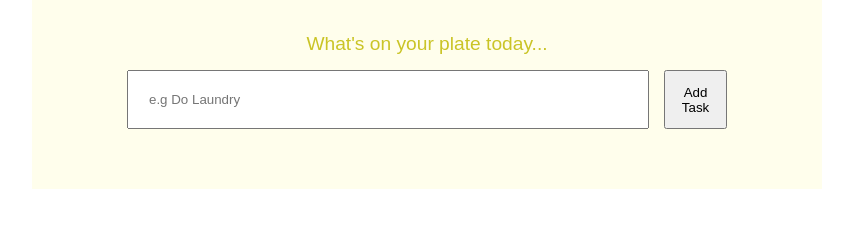
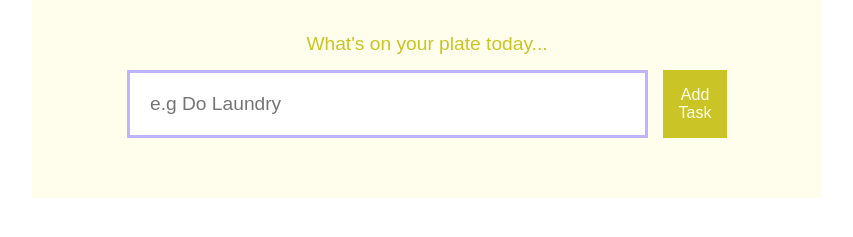
Before and after one commit to BuhleMtshali/software-engineering-mini-projects, a plain HTML site: page month-1-js-tools/day-05-DOM-manipulation/index.html in a window 1280 px wide. Shown: the part 157-394 px from the top of the page, without its empty margins (213-1066 px from the left). Drawn offline with Linux system fonts and the light colour scheme; a web font is replaced by a local one.

Commit message:
updated the index files

```diff
--- a/month-1-js-tools/day-05-DOM-manipulation/app.css
+++ b/month-1-js-tools/day-05-DOM-manipulation/app.css
@@ -11,6 +11,10 @@
 *{
     font-family: "Winky Rough", sans-serif;
     margin: 0;
+}
+
+*:focus{
+    outline: none;
 }
 
 .container{
@@ -67,4 +71,26 @@ main small{
 .input-wrapper input{
     width: 100%;
     padding: 20px;
+    border: 3px solid var(--lavender);
+    color: var(--lavender);
+    font-size: 1.2rem;
 }
+
+input::placeholder{
+    font-size: 1.2rem;
+}
+
+.input-wrapper button{
+    background-color: var(--gold-green);
+    color: var(--apricot-white);
+    font-size: 1rem;
+    border: none;
+    cursor: pointer;
+    transition: all 0.3s ease-in-out;
+}
+
+.input-wrapper button:hover{
+    background-color: var(--apricot-white);
+    border: 2px solid var(--lavender);
+    color: var(--lavender);
+}
--- a/month-1-js-tools/day-05-DOM-manipulation/index.html
+++ b/month-1-js-tools/day-05-DOM-manipulation/index.html
@@ -18,7 +18,7 @@
       <main>
         <small>What's on your plate today...</small>
         <div class="input-wrapper">
-           <input type="search" name="search-bar" id="search-bar" placeholder="e.g Do Laundry">
+           <input type="text" name="search-bar" id="search-bar" placeholder="e.g Do Laundry">
            <button type="submit">Add Task</button>
         </div>
       </main>
```
